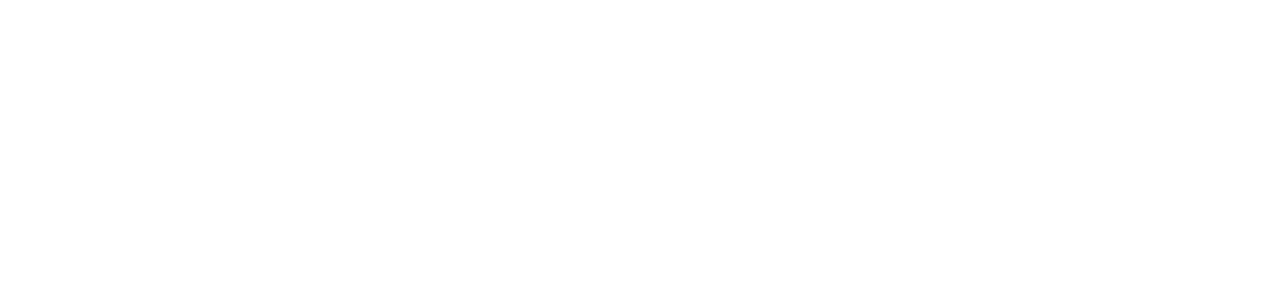
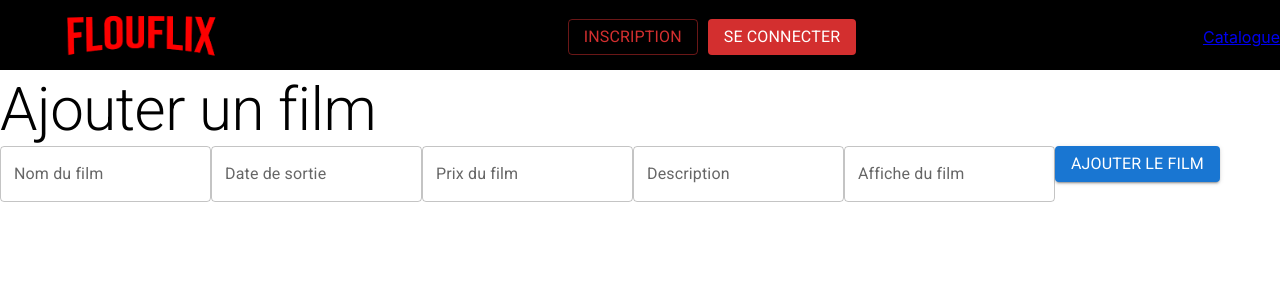
Before and after one commit to Nelchel/FlouFlix, a React (Create React App) app in the folder flouflix/: page /ajouter-film in a window 1280 px wide. Before the commit this address had no page. Shown: the top 300 px of the page. Built offline with nearby package versions, Linux system fonts and the light colour scheme; no server answers.

Commit message:
add authentification session + add movie form / plug with db

```diff
--- a/flouflix/package.json
+++ b/flouflix/package.json
@@ -14,6 +14,7 @@
     "firebase": "^9.6.8",
     "react": "^17.0.2",
     "react-dom": "^17.0.2",
+    "react-firebase-hooks": "^5.0.3",
     "react-router-dom": "^6.2.2",
     "react-scripts": "5.0.0",
     "web-vitals": "^2.1.4"
--- a/flouflix/src/App.js
+++ b/flouflix/src/App.js
@@ -3,10 +3,11 @@
 import { Routes, Route, Outlet, Link, BrowserRouter } from "react-router-dom";
 import firebase from "firebase/compat/app";
 import Nav from "./components/Nav";
-// import Home from "./components/Home";
+import Home from "./components/Home";
 import Inscription from "./pages/Inscription";
 import Connexion from "./pages/Connexion";
 import Catalogue from "./pages/Catalogue";
+import AddMovie from "./pages/AddMovie";
 
 function App({ firebaseConfig }) {
   firebase.initializeApp(firebaseConfig);
@@ -20,6 +21,7 @@
             <Route path="inscription" element={<Inscription />} />
             <Route path="connexion" element={<Connexion />} />
             <Route path="catalogue" element={<Catalogue />} />
+            <Route path="ajouter-film" element={<AddMovie />} />
             {/* <Route path="*" element={<NoMatch />} /> */}
           </Route>
         </Routes>
@@ -29,11 +31,3 @@
 }
 
 export default App;
-
-function Home() {
-  return (
-    <div>
-      <h2>Home</h2>
-    </div>
-  );
-}
--- a/flouflix/src/components/Home.js
+++ b/flouflix/src/components/Home.js
@@ -2,6 +2,13 @@
 import Box from "@mui/material/Box";
 import Button from "@mui/material/Button";
 import { makeStyles } from "@mui/styles";
+import { getAuth, onAuthStateChanged } from "firebase/auth";
+import { useState } from "react";
+import {
+  BrowserRouter as Router,
+  Link,
+  Outlet,
+} from "react-router-dom";
 
 const makeClass = makeStyles((theme) => ({
   signupButton: {
@@ -12,8 +19,33 @@
 function Home() {
   const classes = makeClass();
 
+  const [exist, setExist] = useState();
+  const [mail, setMail] = useState();
 
-  return ( <h2>Home</h2>
+  const auth = getAuth();
+
+  onAuthStateChanged(auth, (user) => {
+    if (user) {
+      setMail(user.email);
+      setExist(true);
+    } else {
+      setExist(false);
+    }
+  });
+
+  return (
+    <Box>
+      {exist === true && (
+        <Box>
+          <Typography variant="h2">Bienvenue {mail}</Typography>
+        </Box>
+      )}
+      <Link to="ajouter-film">
+        <Button variant="contained" color="error">
+          <Typography variant="body1">Ajouter un film</Typography>
+        </Button>
+      </Link>
+    </Box>
   );
 }
 
--- a/flouflix/src/components/Nav.js
+++ b/flouflix/src/components/Nav.js
@@ -1,49 +1,73 @@
 import { Typography } from "@mui/material";
 import Box from "@mui/material/Box";
 import Button from "@mui/material/Button";
-import { BrowserRouter as Router, Routes, Route, Link, Outlet } from "react-router-dom";
+import {
+  BrowserRouter as Router,
+  Link,
+  Outlet,
+} from "react-router-dom";
 import { makeStyles } from "@mui/styles";
-import Inscription from "../pages/Inscription";
 import SignOut from "./SignOut";
+import { getAuth, onAuthStateChanged } from "firebase/auth";
+import { useState } from "react";
 
 const makeClass = makeStyles((theme) => ({
   signupButton: {
     marginRight: "10px",
   },
+
 }));
 
 function Nav() {
   const classes = makeClass();
+  const [exist, setExist] = useState();
+
+  const auth = getAuth();
+
+  onAuthStateChanged(auth, (user) => {
+    if (user) {
+      const mail = user.mailAddress;
+      setExist(true);
+    } else {
+      setExist(false)
+    }
+  });
+
+
 
   return (
     <Box bgcolor="black" maxHeight="70px">
       <Box display="flex" justifyContent="space-between" alignItems="center">
         <Box marginLeft="50px">
           <Link to="/">
-            <img src="images/logo-flouflix.png"
+            <img
+              src="images/logo-flouflix.png"
               alt="logo flouflix"
-            height="70px"/>
+              height="70px"
+            />
           </Link>
-
         </Box>
+        {exist === false ? (
+          <Box marginRight="10px" display="flex">
+            <Box marginRight="10px">
               <Link to="/inscription">
                 <Button variant="outlined" color="error">
                   <Typography>Inscription</Typography>
                 </Button>
               </Link>
-        <Box marginRight="10px" display="flex">
-          <Box marginRight="10px"></Box>
+            </Box>
             <Link to="/connexion">
               <Button variant="contained" color="error">
                 <Typography>Se connecter</Typography>
               </Button>
             </Link>
           </Box>
-        <Link to="/catalogue">
-          Catalogue
-        </Link>
+        ) : (
+          <SignOut />
+        )}
+        <Link to="/catalogue">Catalogue</Link>
       </Box>
-      <Outlet/>
+      <Outlet />
     </Box>
   );
 }
--- a/flouflix/src/components/SignOut.js
+++ b/flouflix/src/components/SignOut.js
@@ -18,21 +18,22 @@
 
   const auth = getAuth();
 
+
      const handleSubmit = () => {
         signOut(auth).then(() => {
-            // Sign-out successful.
           }).catch((error) => {
             // An error happened.
           });
 
-     localStorage.removeItem("user");
+        window.location.replace(`/`);
     }
+
 
 
   return (
   <Button onClick={handleSubmit}>
       <Typography>Se déconnecter</Typography>
- </Button>
+  </Button>
 
   );
 }
--- /dev/null
+++ b/flouflix/src/pages/AddMovie.js
@@ -0,0 +1,108 @@
+import { TextField, Typography } from "@mui/material";
+import Box from "@mui/material/Box";
+import { makeStyles } from "@mui/styles";
+import React, { useState } from "react";
+import firebase from "firebase/compat/app";
+import "firebase/compat/auth";
+import "firebase/compat/firestore";
+import Button from "@mui/material/Button";
+
+const makeClass = makeStyles((theme) => ({
+  signupButton: {
+    marginRight: "10px",
+  },
+}));
+
+function AddMovie() {
+  const db = firebase.firestore();
+
+  const [name, setName] = useState("");
+  const [releaseDate, setReleaseDate] = useState();
+  const [price, setPrice] = useState();
+  const [desc, setDesc] = useState();
+  const [img, setImg] = useState();
+
+  const handleChangeName = (event) => {
+    setName(event.target.value);
+  };
+
+  const handleChangeDate = (event) => {
+    setReleaseDate(event.target.value);
+  };
+
+  const handleChangePrice = (event) => {
+    setPrice(event.target.value);
+  };
+
+  const handleChangeDesc = (event) => {
+    setDesc(event.target.value);
+  };
+
+  const handleChangeImg = (event) => {
+    setImg(event.target.value);
+  };
+
+  const handleSubmit = async () => {
+    await db
+      .collection("movies")
+      .doc()
+      .set({
+        name: name,
+        releaseDate: releaseDate,
+        price: price,
+        description: desc,
+        img: img,
+      })
+      .then(() => {
+        console.log("Document successfully written!");
+      })
+      .catch((error) => {
+        console.error("Error writing document: ", error);
+      });
+  };
+
+  return (
+    <Box>
+      <Typography variant="h2">Ajouter un film</Typography>
+      <form>
+        <TextField
+          value={name}
+          id="outlined-required"
+          label="Nom du film"
+          onChange={handleChangeName}
+        />
+        <TextField
+          value={releaseDate}
+          id="outlined-required"
+          label="Date de sortie"
+          type="number"
+          onChange={handleChangeDate}
+        />
+        <TextField
+          value={price}
+          id="outlined-required"
+          label="Prix du film"
+          type="number"
+          onChange={handleChangePrice}
+        />
+        <TextField
+          value={desc}
+          id="outlined-required"
+          label="Description"
+          onChange={handleChangeDesc}
+        />
+        <TextField
+          value={img}
+          id="outlined-required"
+          label="Affiche du film"
+          onChange={handleChangeImg}
+        />
+        <Button onClick={handleSubmit} variant="contained">
+          <Typography>Ajouter le film</Typography>
+        </Button>
+      </form>
+    </Box>
+  );
+}
+
+export default AddMovie;
--- a/flouflix/src/pages/Catalogue.js
+++ b/flouflix/src/pages/Catalogue.js
@@ -13,33 +13,12 @@
 }));
 
 function Catalogue() {
-  const classes = makeClass();
-  const db = firebase.firestore();
 
-  const [uid, setUid] = useState("");
-  const [user, setUser] = useState();
-  const tmp = localStorage.getItem("user");
-
-  var docRef = db.collection("users").doc(tmp);
-  docRef
-    .get()
-    .then((doc) => {
-      if (doc.exists) {
-        setUid(doc.data().uid)
-        setUser(doc.data().mailAddress)
-      } else {
-        console.log("No such document!");
-      }
-    })
-    .catch((error) => {
-      console.log("Error getting document:", error);
-    });
 
 
   return (
     <Box>
       <Typography variant="h1">Catalogue</Typography>
-      <Typography variant="h2">Bienvenue {user}</Typography>
     </Box>
   );
 }
--- a/flouflix/src/pages/Connexion.js
+++ b/flouflix/src/pages/Connexion.js
@@ -33,16 +33,17 @@
      const handleSubmit = () => {
       signInWithEmailAndPassword(auth, mailAddress, password)
       .then((userCredential) => {
-        // Signed in
+        // console.log(auth.currentUser)
         const user = userCredential.user;
         setUserLog(user.uid);
+        console.log(auth)
+        window.location.replace(`/`);
       })
       .catch((error) => {
         const errorCode = error.code;
         const errorMessage = error.message;
-        // console.log(errorMessage)
+        console.log(errorMessage)
       });
-      localStorage.setItem("user",userLog);
     }
 
 
--- a/flouflix/src/pages/Inscription.js
+++ b/flouflix/src/pages/Inscription.js
@@ -11,6 +11,7 @@
 import "firebase/compat/auth";
 import "firebase/compat/firestore";
 import { initializeApp } from "firebase/app";
+import { useAuthState } from 'react-firebase-hooks/auth';
 
 const makeClass = makeStyles((theme) => ({
   signupButton: {
@@ -46,8 +47,6 @@
       .catch((error) => {
         const errorCode = error.code;
         const errorMessage = error.message;
-        // console.log(errorCode)
-        // console.log(errorMessage)
       });
 
     await db.collection("users")
@@ -59,13 +58,12 @@
       })
       .then(() => {
         console.log("Document successfully written!");
+
       })
       .catch((error) => {
         console.error("Error writing document: ", error);
       });
-    localStorage.setItem("user", userLog);
-
-    window.location.replace(`/catalogue`);
+    window.location.replace(`/`);
   };
 
   return (
```
Also changed, not shown: 1 other file (tests, documents, lock files or other folders). Lines whose indentation alone changed are shown as unchanged.
